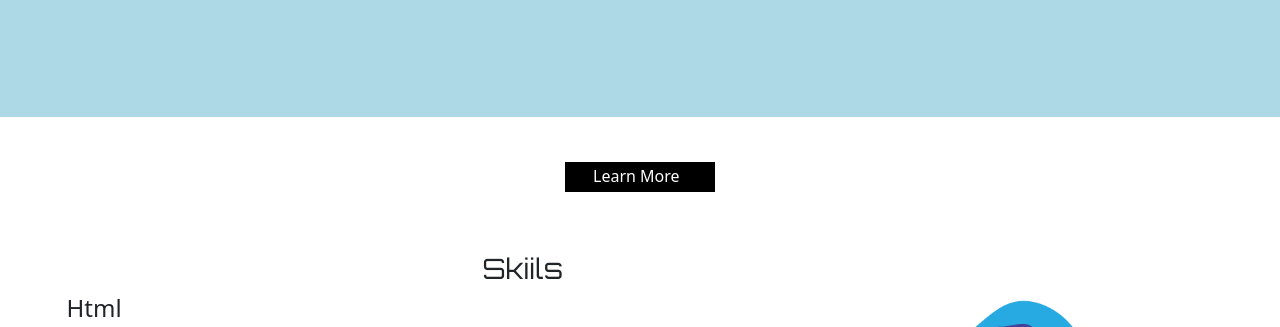
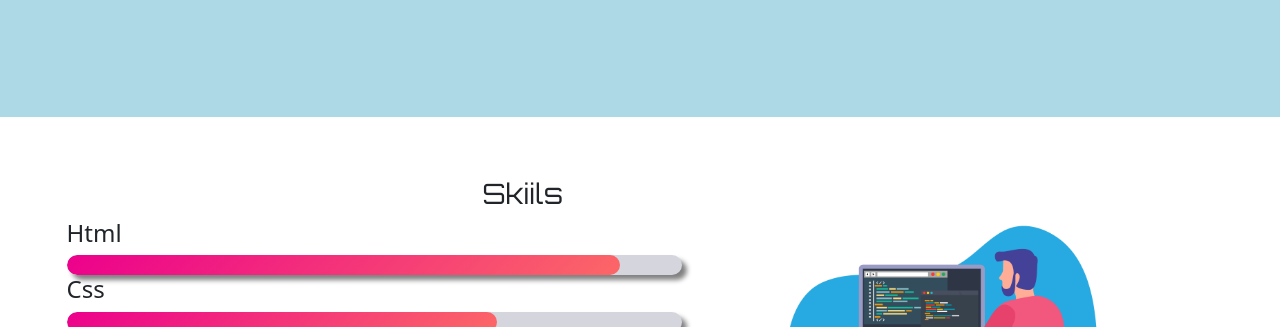
Before and after one commit to mdsaif123/saifu-portfolio1, a plain HTML site: page index.html in a window 1280 px wide. Shown: the part 1300-1627 px from the top of the page. Drawn offline with nearby package versions, Linux system fonts and the light colour scheme; a web font is replaced by a local one.

Commit message:
remove load more button

```diff
--- a/index.html
+++ b/index.html
@@ -122,7 +122,7 @@
 
 
              </div>
-        <div class="load-more"><a href="https://www.google.com/">Learn More</a></div>
+
         </div>
         <div  id="new-container" >
         <div class="left1">
```
